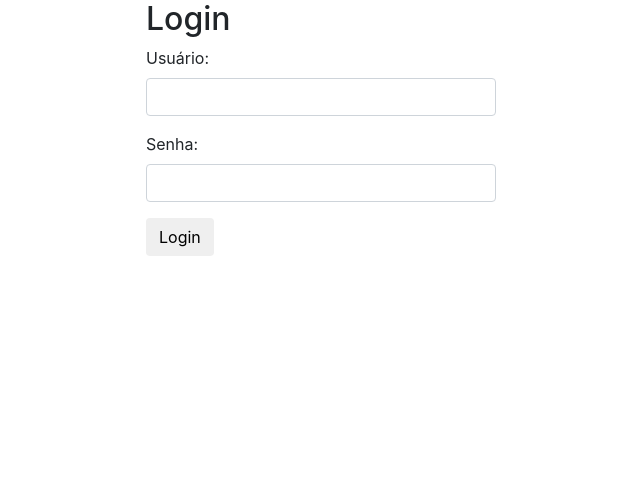
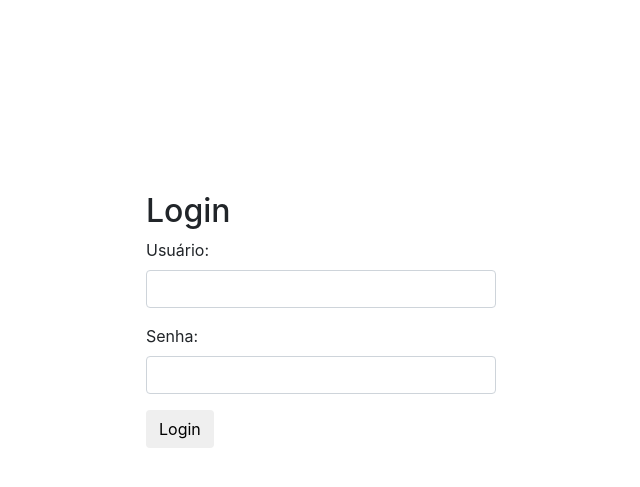
Before and after one commit to malcodantas/gestaoExterna, a Flask app: page /login in a window 1280 px wide. Shown: the top 487 px of the page, without its empty margins (319-959 px from the left). Run offline with Flask 2, Linux system fonts and the light colour scheme; some libraries are stand-ins or nearby versions.

Commit message:
tela de login centralizad

```diff
--- a/app/templates/login.html
+++ b/app/templates/login.html
@@ -6,6 +6,11 @@
     <meta http-equiv="X-UA-Compatible" content="ie=edge">
     <title>Login</title>
     <link rel="stylesheet" href="../static/css/bootstrap.min.css">
+    <style>
+        body{
+            margin-top:15%;
+        }
+    </style>
 </head>
 <body>
 
```
Also changed, not shown: storage.db.
